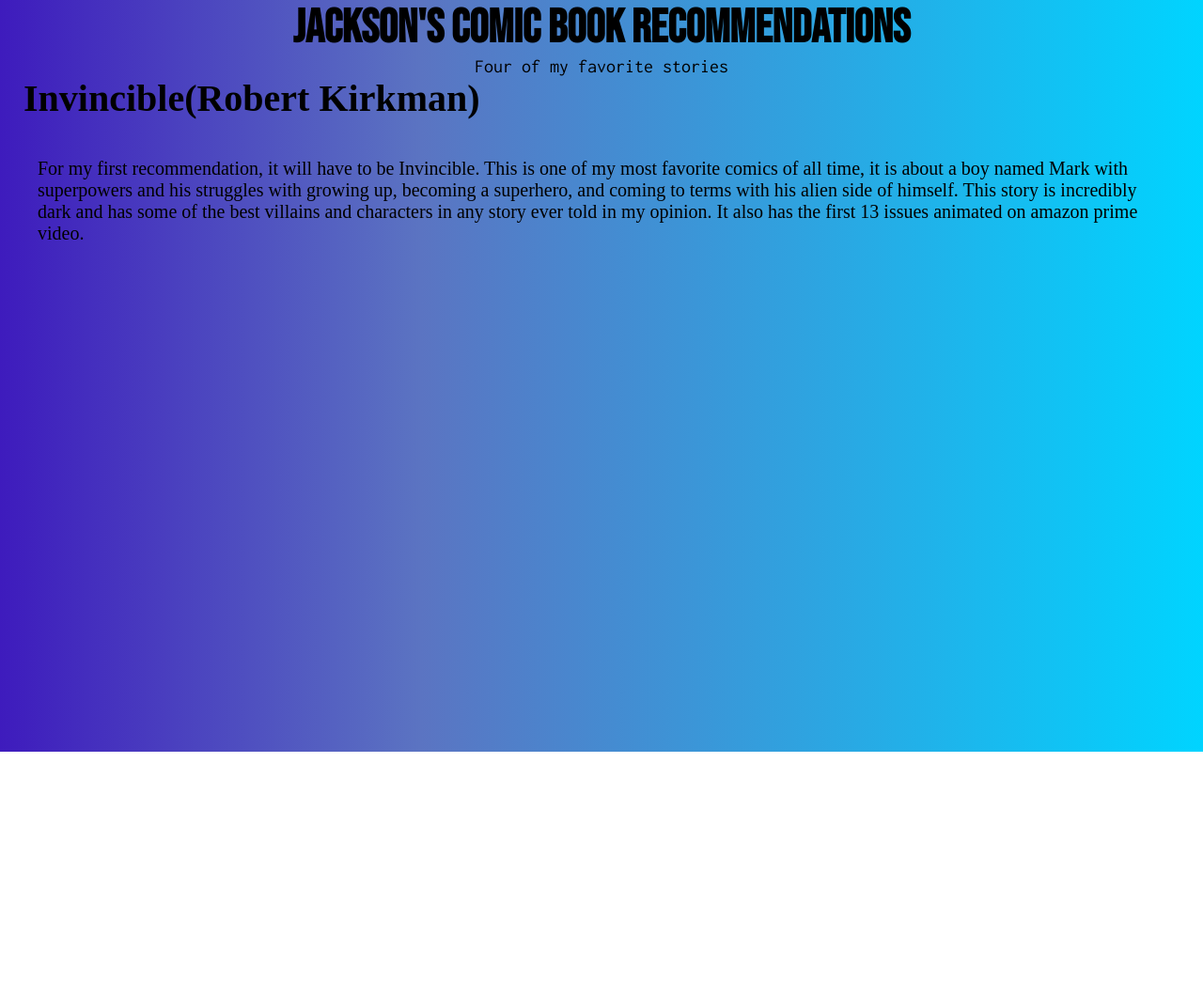
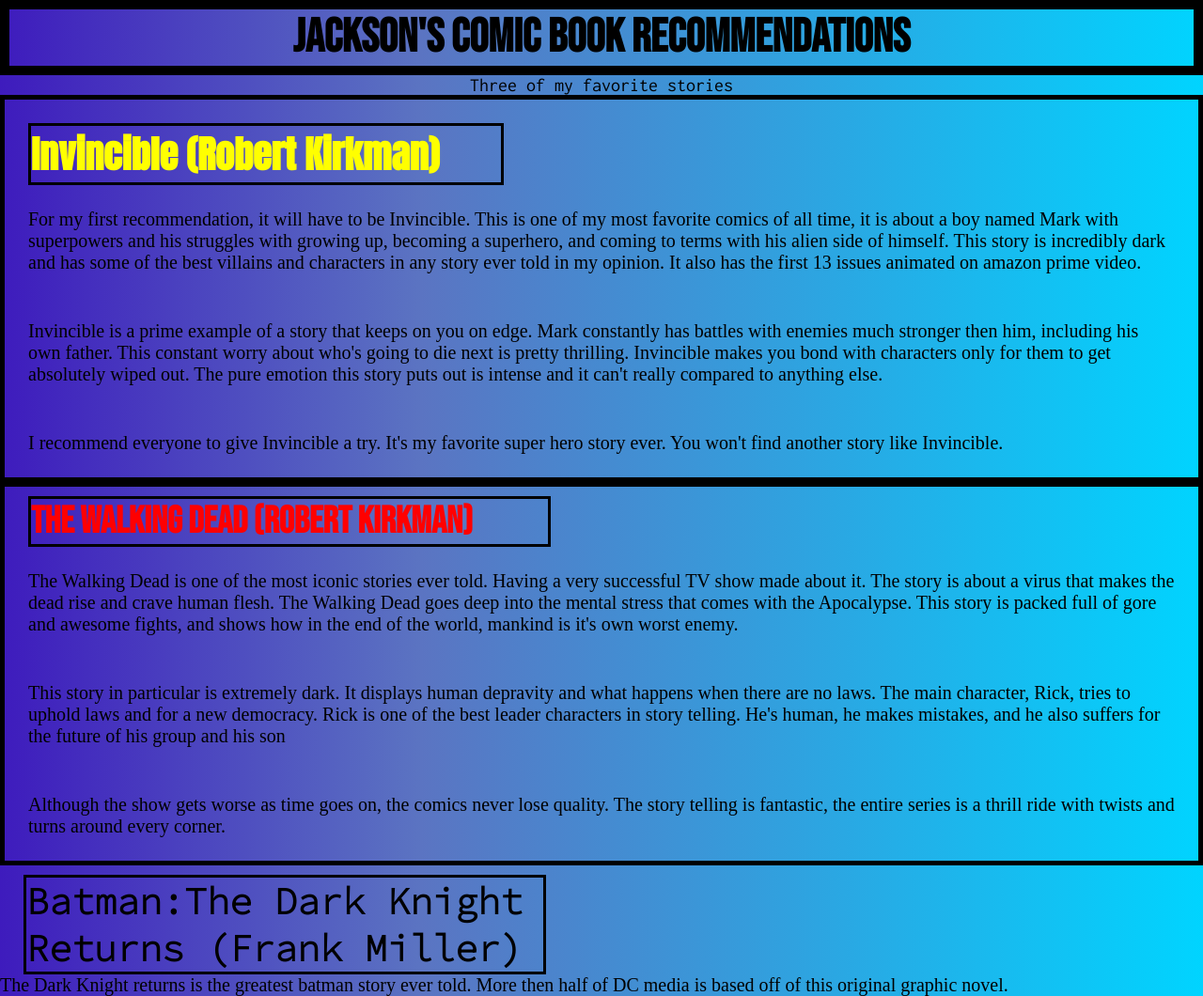
Before and after one commit to JacksonArnold1017/Assignment6, a plain HTML site: page index.html in a window 1280 px wide. Shown: the whole page at 94% size. Before the commit the page ends 800 px from the top, so only its background shows below. Drawn offline with Linux system fonts and the light colour scheme.

Commit message:
Added borders and id's to vs code.

```diff
--- a/index.html
+++ b/index.html
@@ -9,15 +9,25 @@
 </head>
 <body>
     <h1 id="header">Jackson's Comic Book Recommendations</h1>
-    <p id="undertitle">Four of my favorite stories</p>
-    <div>
-        <h1 id="header1">Invincible(Robert Kirkman)</h1>
+    <p id="undertitle">Three of my favorite stories</p>
+    <div class="section">
+        <h1 id="header1">Invincible (Robert Kirkman)</h1>
         <p class="p1">For my first recommendation, it will have to be Invincible. This is one of my most favorite comics of all time, it is about a boy named Mark with superpowers and his struggles with growing up, becoming a superhero, and coming to terms with his alien side of himself. This story is incredibly dark and has some of the best villains and characters in any story ever told in my opinion. It also has the first 13 issues animated on amazon prime video.  </p>
+        <p class="p1">Invincible is a prime example of a story that keeps on you on edge. Mark constantly has battles with enemies much stronger then him, including his own father. This constant worry about who's going to die next is pretty thrilling. Invincible makes you bond with characters only for them to get absolutely wiped out. The pure emotion this story puts out is intense and it can't really compared to anything else. </p>
+        <p class="p1">I recommend everyone to give Invincible a try. It's my favorite super hero story ever. You won't find another story like Invincible. </p>
     </div>
-    <div>
-        <h2></h2>
-        <p></p>
+    <div class="section">
+        <h2 id="header2">The Walking Dead (Robert Kirkman)</h2>
+        <p class="p1">The Walking Dead is one of the most iconic stories ever told. Having a very successful TV show made about it. The story is about a virus that makes the dead rise and crave human flesh. The Walking Dead goes deep into the mental stress that comes with the Apocalypse. This story is packed full of gore and awesome fights, and shows how in the end of the world, mankind is it's own worst enemy.</p>
+        <p class="p1">This story in particular is extremely dark. It displays human depravity and what happens when there are no laws. The main character, Rick, tries to uphold laws and for a new democracy. Rick is one of the best leader characters in story telling. He's human, he makes mistakes, and he also suffers for the future of his group and his son </p>
+        <p class="p1">Although the show gets worse as time goes on, the comics never lose quality. The story telling is fantastic, the entire series is a thrill ride with twists and turns around every corner.   </p>
     </div>
+
+  <div>
+      <h3 id="header3">Batman:The Dark Knight Returns (Frank Miller)</h3>
+      <p>The Dark Knight returns is the greatest batman story ever told. More then half of DC media is based off of this original graphic novel.  </p>
+  </div>
+
 
 </body>
 </html>
--- a/style.css
+++ b/style.css
@@ -1,6 +1,9 @@
 @import url('https://fonts.googleapis.com/css2?family=Bebas+Neue&display=swap');
 @import url('https://fonts.googleapis.com/css2?family=Inconsolata&display=swap');
+@import url('https://fonts.googleapis.com/css2?family=Anton&family=Bebas+Neue&family=Inconsolata&display=swap');
+@import url('https://fonts.googleapis.com/css2?family=Source+Code+Pro:wght@300&display=swap');
 
+@import url('https://fonts.googleapis.com/css2?family=Anton&family=Inconsolata&display=swap');
 *{
     margin: 0;
     padding: 0%;
@@ -10,6 +13,13 @@
     text-align: center;
     font-family: 'Bebas Neue', cursive;
     font-size: 50px;
+    border: solid 10px ;
+    border: 50%;
+    padding: 0px;
+
+
+
+
 
 
 
@@ -19,6 +29,7 @@
 #undertitle{
     text-align: center;
     font-family: 'Inconsolata', monospace;
+    font-size: 20px;
 }
 
 body{
@@ -31,10 +42,45 @@ body{
 }
 
 .p1{
-    padding: 40px;
+    padding: 25px;
+
 
 }
 #header1{
 margin-left: 25px;
+margin-top: 25px;
+border: solid black;
+box-sizing: content-box;
+width: 500px;
+font-family: 'Anton', sans-serif;
+color: yellow;
 
 }
+
+#header2{
+    margin-left: 25px;
+    font-size: 40px;
+    border: black solid;
+    box-sizing: content-box;
+    width: 550px;
+    font-family: 'Bebas Neue', cursive;
+    color: red;
+    margin-top: 10px;
+}
+
+.section{
+ border: solid 5px black;
+
+
+}
+
+#header3{
+
+margin-left: 25px;
+    font-size: 40px;
+    border: black solid;
+    box-sizing: content-box;
+    width: 550px;
+    margin-top: 10px;
+    font-family: 'Source Code Pro', monospace;
+}
```
